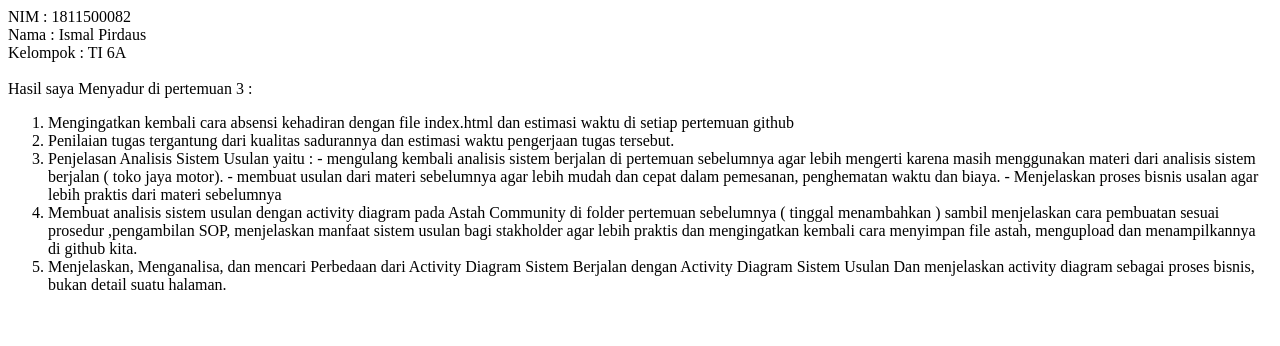
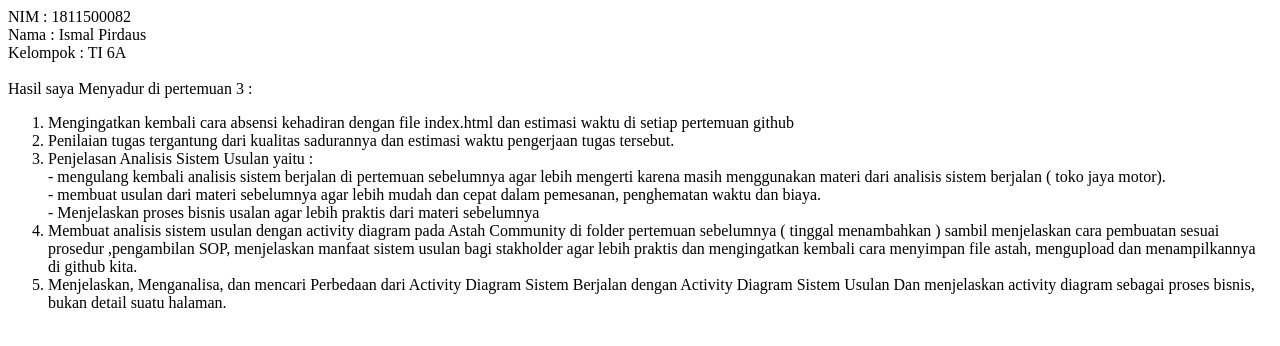
Before and after one commit to Ismalpirdaus/sadurrpl, a plain HTML site: page 3/index.html in a window 1280 px wide. Drawn offline with Linux system fonts and the light colour scheme.

Commit message:
Update index.html

```diff
--- a/3/index.html
+++ b/3/index.html
@@ -6,9 +6,9 @@ Hasil saya Menyadur di pertemuan 3 :<br>
 <ol>
   <li>Mengingatkan kembali cara absensi kehadiran dengan file index.html dan estimasi waktu di setiap pertemuan github</li>
   <li>Penilaian tugas tergantung dari kualitas sadurannya dan estimasi waktu pengerjaan tugas tersebut.</li>
-  <li>Penjelasan Analisis Sistem Usulan yaitu :
-  - mengulang kembali analisis sistem berjalan di pertemuan sebelumnya agar lebih mengerti karena masih menggunakan materi dari analisis sistem berjalan ( toko jaya motor).
-  - membuat usulan dari materi sebelumnya agar lebih mudah dan cepat dalam pemesanan, penghematan waktu dan biaya.
+  <li>Penjelasan Analisis Sistem Usulan yaitu :<br>
+  - mengulang kembali analisis sistem berjalan di pertemuan sebelumnya agar lebih mengerti karena masih menggunakan materi dari analisis sistem berjalan ( toko jaya motor).<br>
+  - membuat usulan dari materi sebelumnya agar lebih mudah dan cepat dalam pemesanan, penghematan waktu dan biaya.<br>
   - Menjelaskan proses bisnis usalan agar lebih praktis dari materi sebelumnya</li>
   <li>Membuat analisis sistem usulan dengan  activity diagram pada Astah Community di folder pertemuan sebelumnya ( tinggal menambahkan ) sambil menjelaskan cara pembuatan sesuai prosedur ,pengambilan SOP,  menjelaskan manfaat sistem usulan bagi stakholder agar lebih praktis dan mengingatkan kembali cara menyimpan file astah, mengupload dan menampilkannya di github kita.
   <li>Menjelaskan, Menganalisa, dan mencari Perbedaan dari Activity Diagram Sistem Berjalan dengan Activity Diagram Sistem Usulan Dan menjelaskan activity diagram sebagai proses bisnis, bukan detail suatu halaman.</li>
```
